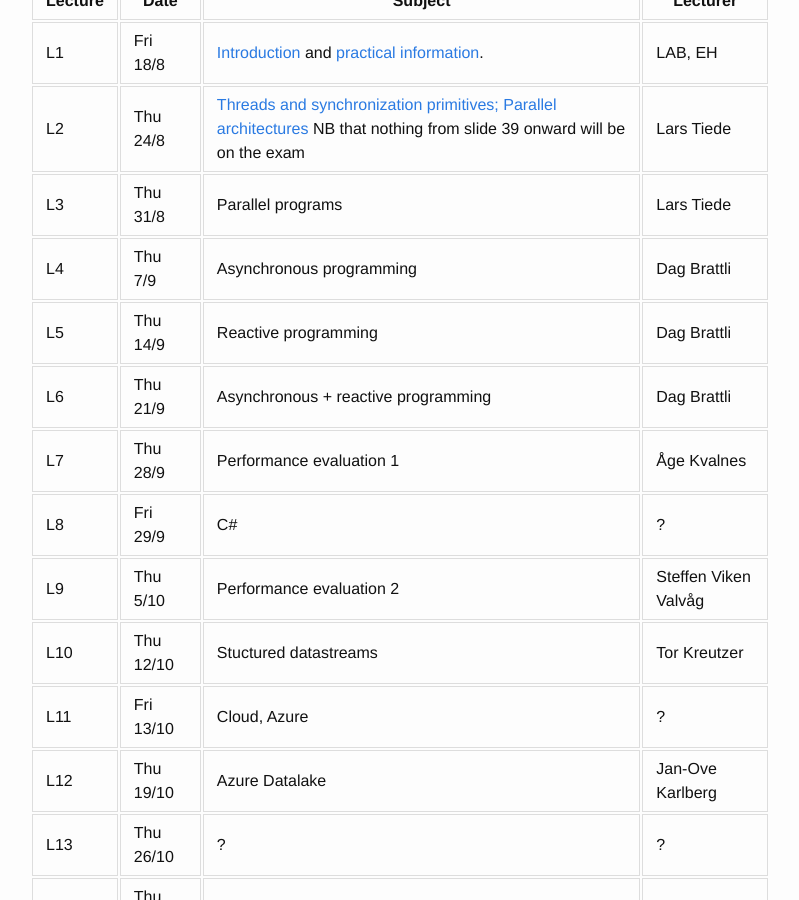
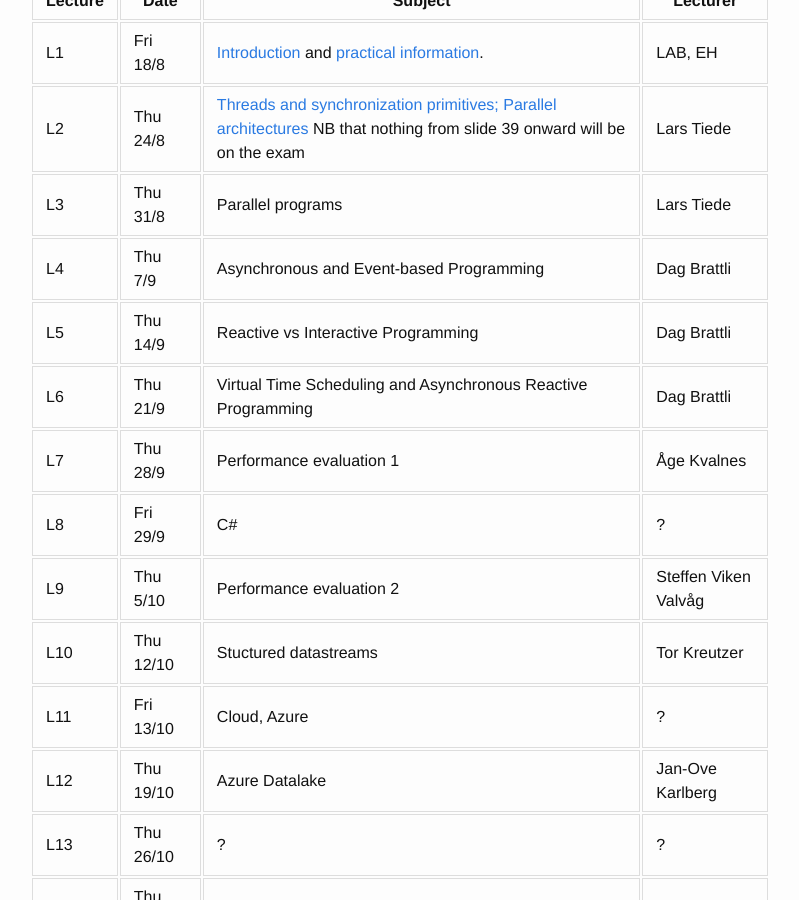
Before and after one commit to inf-2202-f17/inf-2202-f17.github.io, a Jekyll site: the page built from index.md, in a window 1280 px wide and 900 px high, scrolled down 960 px. Shown: the whole window, without its empty margins (240-1039 px from the left). Built offline with Jekyll 4.4.1, drawn with Linux system fonts in a browser that asks for light colours; our own code applies the rules of GitHub Pages for plain Markdown files.

Commit message:
Update index.md
New titles for Dag's lectures

```diff
--- a/index.md
+++ b/index.md
@@ -38,9 +38,9 @@ Refer to the lecture and mandatory assignment plan, and e-mails for which room i
 | L1      | Fri 18/8  | [Introduction](public/01-introduction.pptx) and  [practical information](https://inf-2202-f17.github.io/public/inf2202-17-info.pdf). | LAB, EH   |
 | L2      | Thu 24/8  | [Threads and synchronization primitives; Parallel architectures](https://github.com/inf-2202-f17/inf-2202-f17.github.io/blob/master/public/02-threads-synchronization.pptx)  NB that nothing from slide 39 onward will be on the exam | Lars Tiede |
 | L3      | Thu 31/8  | Parallel programs                             | Lars Tiede |
-| L4      | Thu 7/9   | Asynchronous programming                      | Dag Brattli |
-| L5      | Thu 14/9  | Reactive programming                          | Dag Brattli |
-| L6      | Thu 21/9  | Asynchronous + reactive programming           | Dag Brattli |
+| L4      | Thu 7/9   | Asynchronous and Event-based Programming                              | Dag Brattli |
+| L5      | Thu 14/9  | Reactive vs Interactive Programming                                   | Dag Brattli |
+| L6      | Thu 21/9  | Virtual Time Scheduling and Asynchronous Reactive Programming         | Dag Brattli |
 | L7      | Thu 28/9  | Performance evaluation 1                      | Åge Kvalnes |
 | L8      | Fri 29/9  | C#                                            | ?           |
 | L9      | Thu 5/10  | Performance evaluation 2                      | Steffen Viken Valvåg |
```
